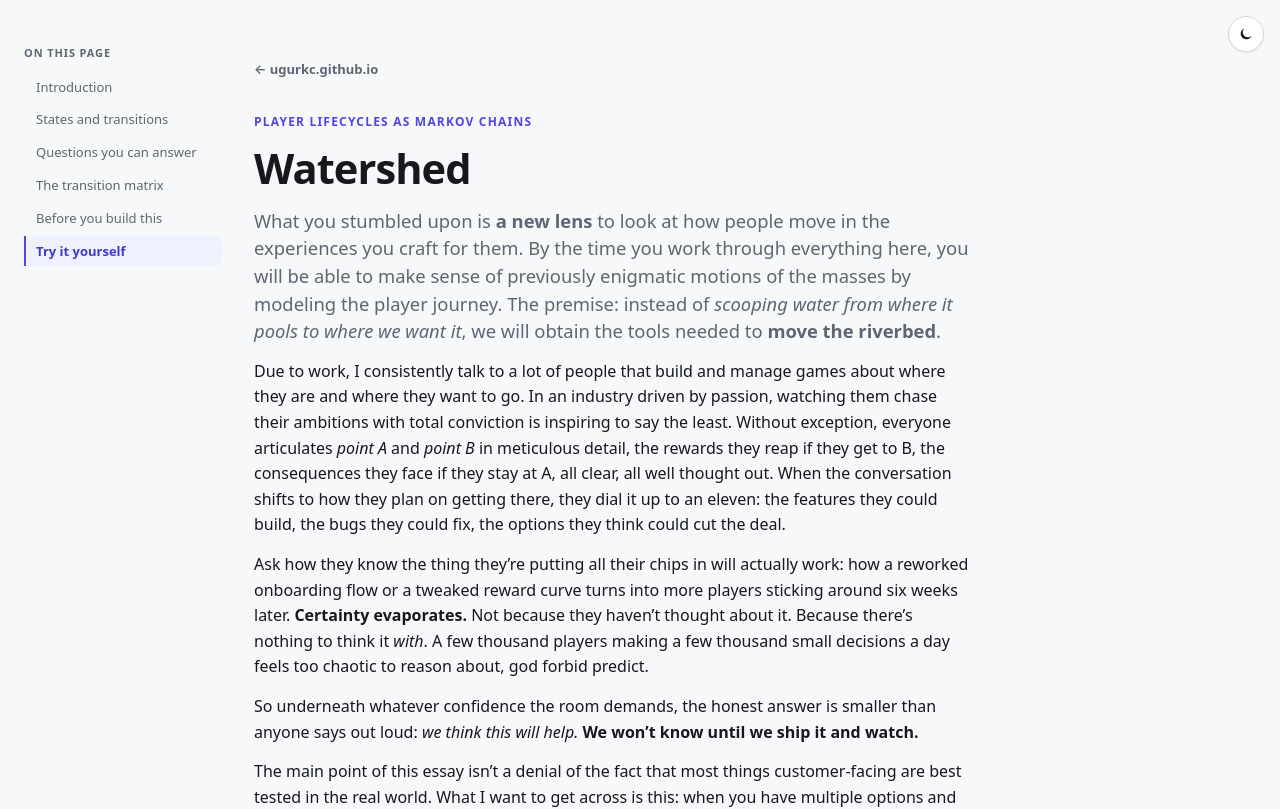
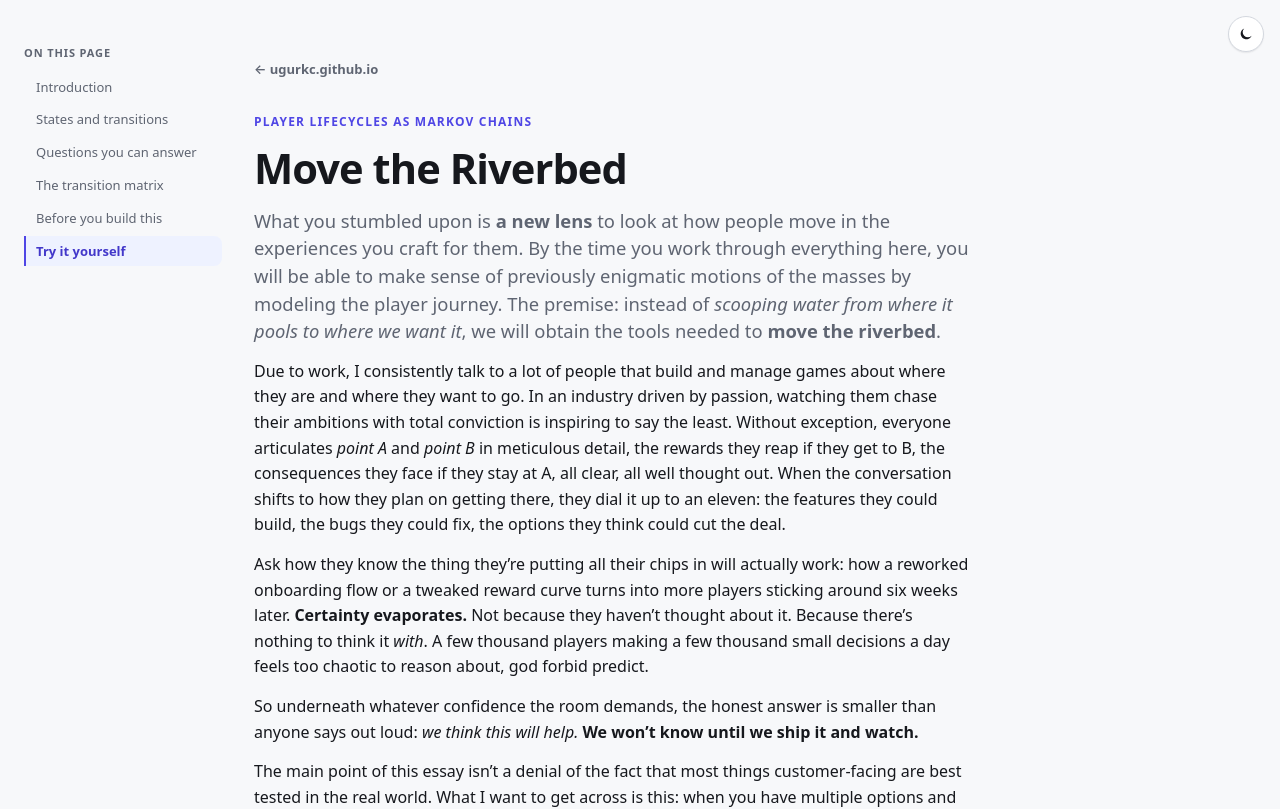
Before and after one commit to ugurkc/markov-transitions, a React (Vite) app: page / in a window 1280 px wide. Shown: the top 809 px of the page. Built offline with nearby package versions, Linux system fonts and the light colour scheme.

Commit message:
Rename to riverbed

```diff
--- a/index.html
+++ b/index.html
@@ -4,18 +4,18 @@
     <meta charset="UTF-8" />
     <link rel="icon" type="image/svg+xml" href="/favicon.svg" />
     <meta name="viewport" content="width=device-width, initial-scale=1.0" />
-    <title>Watershed: Player Lifecycles as Markov Chains</title>
+    <title>Move the Riverbed: Player Lifecycles as Markov Chains</title>
     <meta
       name="description"
       content="An interactive essay on modeling player lifecycles as Markov chains: onboarding, engagement, churn, and win-back, with a live simulator."
     />
     <meta property="og:type" content="article" />
-    <meta property="og:title" content="Watershed: Player Lifecycles as Markov Chains" />
+    <meta property="og:title" content="Move the Riverbed: Player Lifecycles as Markov Chains" />
     <meta
       property="og:description"
       content="An interactive essay on modeling player lifecycles as Markov chains: onboarding, engagement, churn, and win-back, with a live simulator."
     />
-    <meta property="og:url" content="https://ugurkc.github.io/watershed/" />
+    <meta property="og:url" content="https://ugurkc.github.io/riverbed/" />
     <script>
       (function () {
         var stored = localStorage.getItem('theme');
--- a/play/index.html
+++ b/play/index.html
@@ -15,7 +15,7 @@
       property="og:description"
       content="The Watershed simulator on its own: build a chain of player states and transitions, run a cohort through it, and watch the retention and forecast numbers move."
     />
-    <meta property="og:url" content="https://ugurkc.github.io/watershed/play/" />
+    <meta property="og:url" content="https://ugurkc.github.io/riverbed/play/" />
     <script>
       (function () {
         var stored = localStorage.getItem('theme');
--- a/src/App.tsx
+++ b/src/App.tsx
@@ -26,7 +26,7 @@ import { useChain } from './state/useChain'
 import { useSimulation } from './state/useSimulation'
 import { useTheme } from './state/useTheme'
 
-const REPO_URL = 'https://github.com/ugurkc/watershed'
+const REPO_URL = 'https://github.com/ugurkc/riverbed'
 
 const META = loadMeta()
 const ESSAY_SECTIONS = loadSections()
--- a/src/content/meta.md
+++ b/src/content/meta.md
@@ -1,6 +1,6 @@
 ---
 eyebrow: Player lifecycles as Markov chains
-title: Watershed
+title: Move the Riverbed
 ---
 
 What you stumbled upon is **a new lens** to look at how people move in the experiences you craft for them. By the time you work through everything here, you will be able to make sense of previously enigmatic motions of the masses by modeling the player journey. The premise: instead of *scooping water from where it pools to where we want it*, we will obtain the tools needed to **move the riverbed**.
--- a/vite.config.ts
+++ b/vite.config.ts
@@ -7,7 +7,7 @@ const root = import.meta.dirname
 
 export default defineConfig({
   plugins: [react()],
-  base: '/watershed/',
+  base: '/riverbed/',
   build: {
     rollupOptions: {
       // Two pages: the essay at the root and the standalone simulator under
```
Also changed, not shown: public/admin/config.yml (+4 -4 lines), 6 other files (tests, documents, lock files or other folders).
